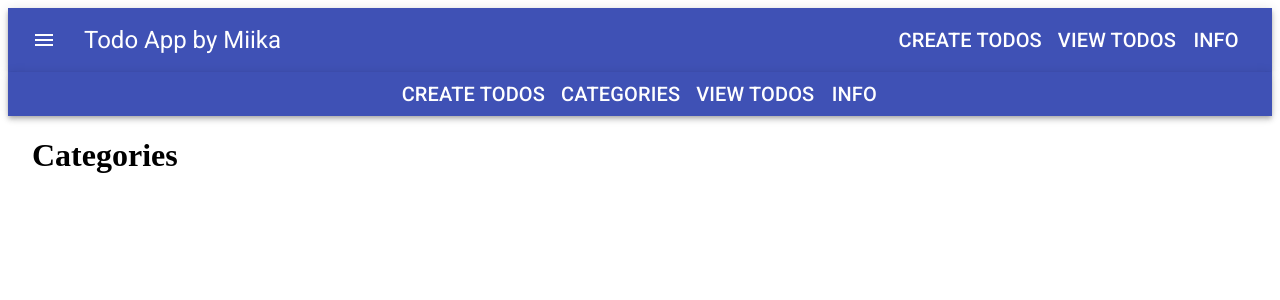
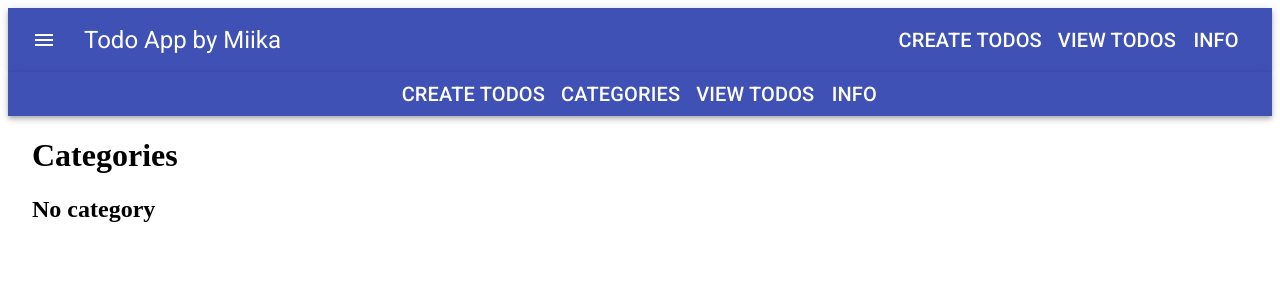
Before and after one commit to harmamiika/notes, a React (Create React App) app: page /categories in a window 1280 px wide. Shown: the top 300 px of the page. Built offline with nearby package versions, Linux system fonts and the light colour scheme.

Commit message:
improved categorieslist

```diff
--- a/src/components/Categories.js
+++ b/src/components/Categories.js
@@ -4,6 +4,7 @@ import { useSelector } from 'react-redux'
 import Chip from '@material-ui/core/Chip';
 
 import NoteList from './NoteList';
+import localStorageDB from '../services/localStorageDB';
 
 const Categories = () => {
     const [viewCategory, setViewCategory] = useState(null)
@@ -28,8 +29,14 @@ const Categories = () => {
 
     const renderCategories = () => {
         return categories.map(category => {
-            if (category === undefined || null) {
-                return null
+            if (category === undefined || null || '') {
+                return <Chip
+                    key={localStorageDB.makeId()}
+                    label='no category'
+                    clickable
+                    color="primary"
+                    onClick={() => setViewCategory(category)}
+                />
             }
             return (
                 <Chip
@@ -47,7 +54,7 @@ const Categories = () => {
         <div>
             <h1>Categories</h1>
             {renderCategories()}
-            {viewCategory ? <h2>{viewCategory}</h2> : null}
+            {viewCategory ? <h2>{viewCategory}</h2> : <h2>No category</h2>}
 
             <NoteList notes={notes.filter(note => note.category === viewCategory)} completed={false} />
 
--- a/src/services/localStorageDB.js
+++ b/src/services/localStorageDB.js
@@ -122,5 +122,6 @@ export default {
     getNotes,
     DBdeleteNote,
     DBcompleteNote,
-    DBgetCategories
+    DBgetCategories,
+    makeId
 }
```
